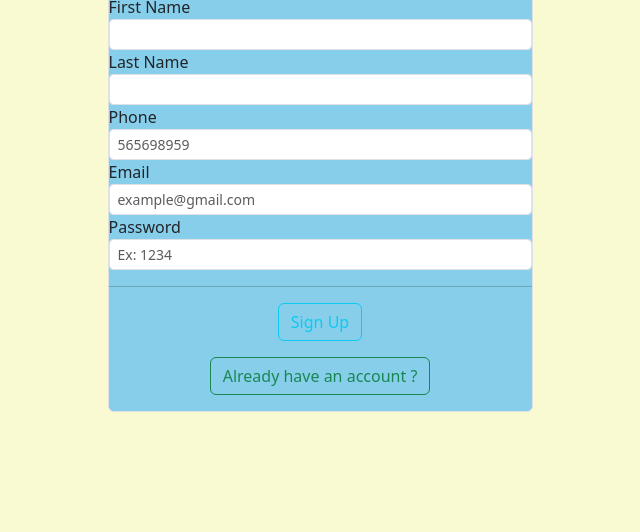
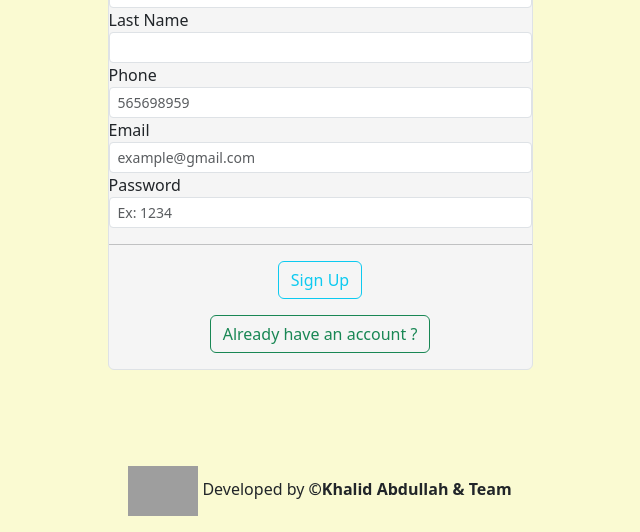
Before and after one commit to khalid586/Kazi-Shop, a Django app: page /signup/ in a window 1280 px wide. Shown: the part 485-1017 px from the top of the page, without its empty margins (320-960 px from the left). Before the commit the page ends 897 px from the top, so only its background shows below. Run offline with Django 4.2, Linux system fonts and the light colour scheme; grey boxes are pictures that could not be loaded.

Commit message:
Design changes made

```diff
--- a/store/shopStore/templates/base.html
+++ b/store/shopStore/templates/base.html
@@ -23,8 +23,7 @@
     <nav class="navbar navbar-expand-lg navbar-light bg-light" >
       <div class="container-fluid" style="background-color: paleturquoise">
         <a class="navbar-brand" href='/'>
-          <h1><img align = "center" src = "https://cdn.dribbble.com/users/398490/screenshots/1297496/dribbble_4.gif" width = "100px" height = "60px"> Kazi Departmental Store</h1>
-          <img align="center" width="80px" height = "50px" src = "https://cdn.dribbble.com/users/291053/screenshots/2561200/team.gif"> &nbsp;&nbsp;&copy;Khalid Abdullah & Team</a>
+          <h1><img align = "center" src = "https://cdn.dribbble.com/users/398490/screenshots/1297496/dribbble_4.gif" width = "100px" height = "60px"> Kazi Super Shop</h1></a>
         <button class="navbar-toggler" type="button" data-bs-toggle="collapse" data-bs-target="#navbarSupportedContent" aria-controls="navbarSupportedContent" aria-expanded="false" aria-label="Toggle navigation">
           <span class="navbar-toggler-icon"></span>
         </button>
@@ -89,5 +88,11 @@
 	<script src="https://cdn.jsdelivr.net/npm/@popperjs/core@2.11.8/dist/umd/popper.min.js" integrity="sha384-I7E8VVD/ismYTF4hNIPjVp/Zjvgyol6VFvRkX/vR+Vc4jQkC+hVqc2pM8ODewa9r" crossorigin="anonymous"></script>
 <script src="https://cdn.jsdelivr.net/npm/bootstrap@5.3.1/dist/js/bootstrap.min.js" integrity="sha384-Rx+T1VzGupg4BHQYs2gCW9It+akI2MM/mndMCy36UVfodzcJcF0GGLxZIzObiEfa" crossorigin="anonymous"></script>
 	<script src="https://cdn.jsdelivr.net/npm/bootstrap@5.3.1/dist/js/bootstrap.bundle.min.js" integrity="sha384-HwwvtgBNo3bZJJLYd8oVXjrBZt8cqVSpeBNS5n7C8IVInixGAoxmnlMuBnhbgrkm" crossorigin="anonymous"></script>
-  </body>
+
+  <br><br>
+  <footer>
+    <p align = "center" ><img align = "center" src = "https://cdn.dribbble.com/users/1708950/screenshots/4188877/media/6b06a38e84212c55eac1ef33dbd3d318.gif" width="70px" height = "50px"> Developed by <b> &copy;Khalid Abdullah & Team</b>
+    </p>
+  </footer>
+</body>
 </html>
--- a/store/shopStore/templates/index.html
+++ b/store/shopStore/templates/index.html
@@ -26,6 +26,7 @@
 				<a href="/?category={{category.id}}"
 					class="mt-1 mb-1 btn btn-outline-danger">{{category.name}}</a>
 				{% endfor %}
+
       </div>
     </div>
 
--- a/store/shopStore/templates/signup.html
+++ b/store/shopStore/templates/signup.html
@@ -11,7 +11,7 @@
     <div class="p-4 m-4">
         <h1 align = "center"> Sign Up Form</h1>
 
-        <div class="col-lg-5 rounded mx-auto border pt-4" style="background-color: skyblue;">
+        <div class="col-lg-5 rounded mx-auto border pt-4" style="background-color: whitesmoke;">
             <div class="text-center col">
 
                 <img
```
Also changed, not shown: store/db.sqlite3.
